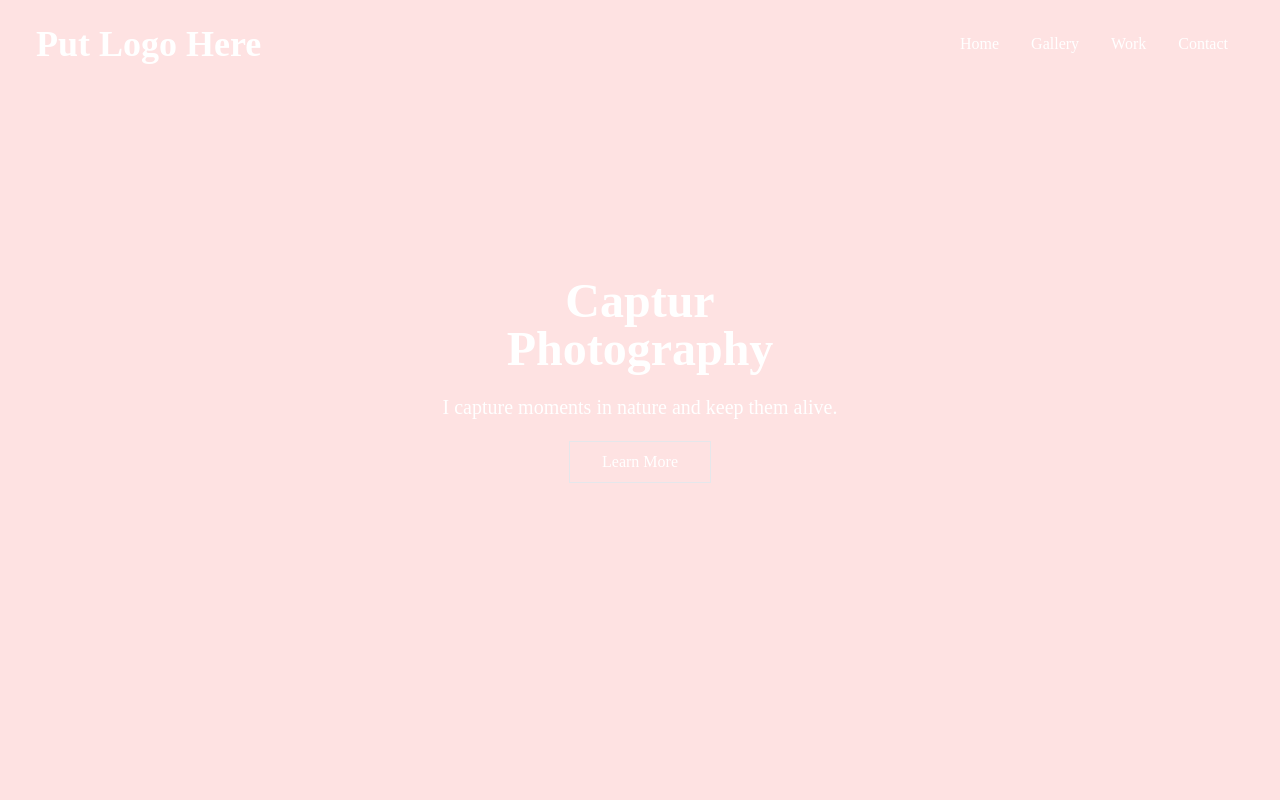
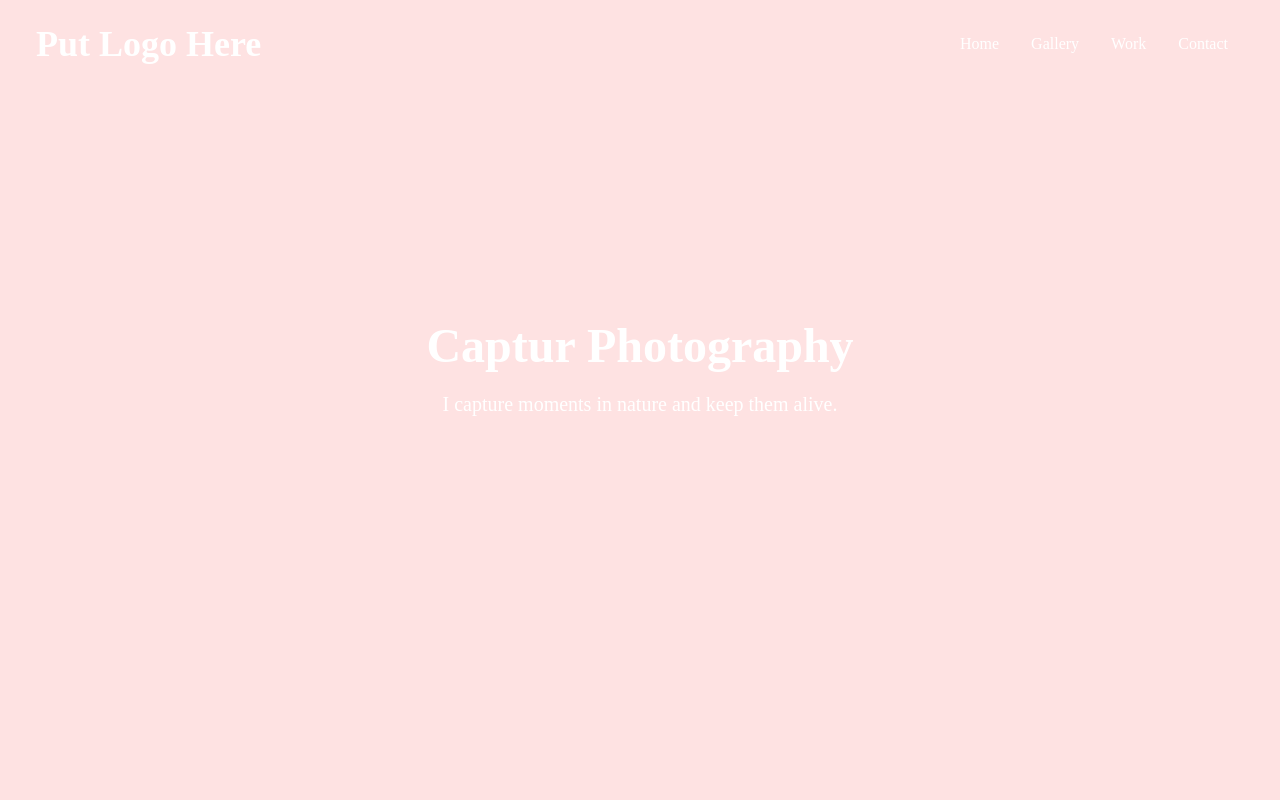
Before and after one commit to arushiMWork2004/maqroBudgetStore, a Next.js app: page / in a window 1280 px wide. Shown: the top 800 px of the page. Built offline with nearby package versions, Linux system fonts and the light colour scheme.

Commit message:
Update hero.jsx

```diff
--- a/components/hero.jsx
+++ b/components/hero.jsx
@@ -2,15 +2,12 @@
 
 const Hero = ({ heading, message }) => {
   return (
-    <div className="flex items-center justify-center h-screen w-full bg-red-100">
-      <div className="flex flex-col items-center justify-center h-screen w-2/6">
+    <div className="flex flex-col items-center justify-center min-h-screen w-full bg-red-100">
       {/* Text */}
       <div className="text-white text-center">
         <h2 className="text-5xl font-bold">{heading}</h2>
         <p className="py-5 text-xl">{message}</p>
-          <button className="px-8 py-2 border">Learn More</button>
       </div>
-
       {/* Lottie Animation */}
       <div className="p-5">
         <div>
@@ -19,11 +16,10 @@
             src="https://lottie.host/0c471144-7cb9-4dcf-8b95-f9218bb1e53f/s1Zn31veC6.json"
             background="transparent"
             speed="1"
-              style={{ width: '1000px', height: '1000px' }}
+            style={{ width: '100%', maxWidth: '800px', height: 'auto' }}
             loop
             autoplay
           ></lottie-player>
-          </div>
         </div>
       </div>
     </div>
```
Lines whose indentation alone changed are shown as unchanged.
